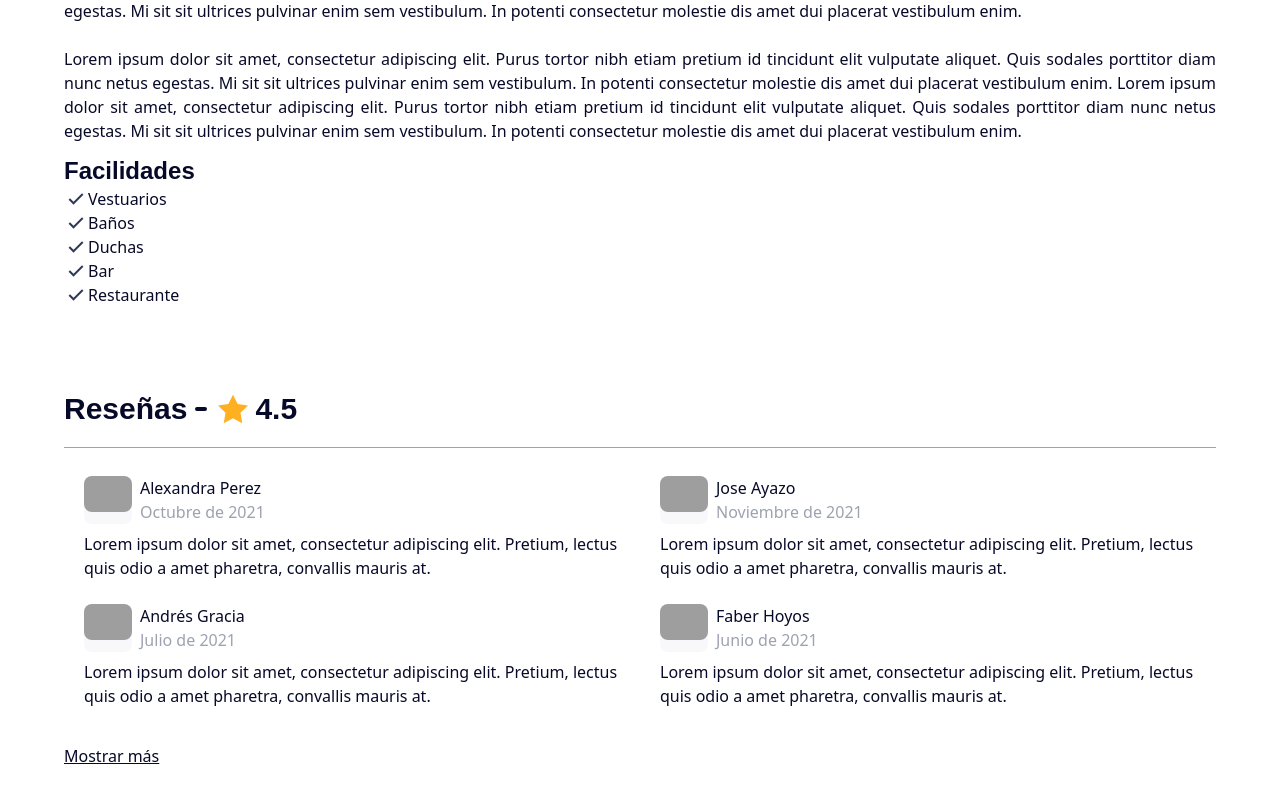
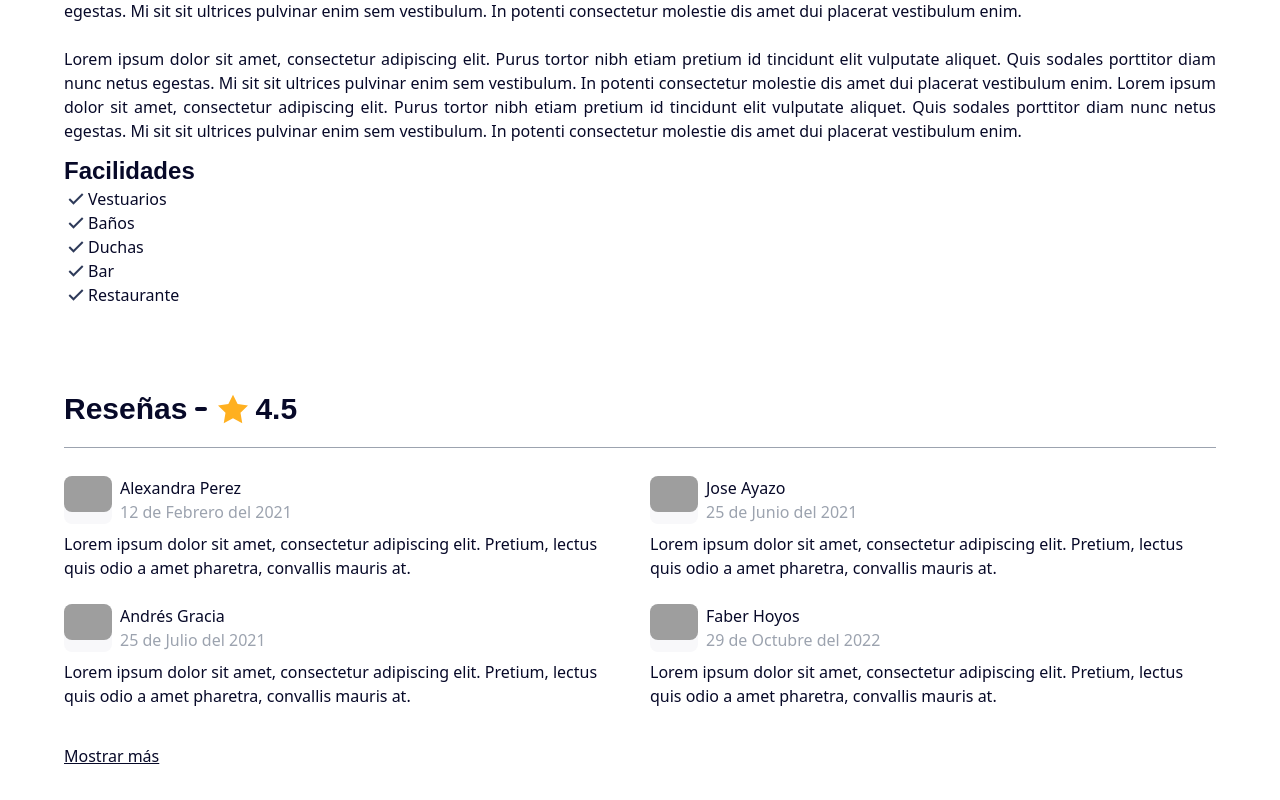
Before and after one commit to ProyectW/arenation, a React (Create React App) app: page /arenas/selected in a window 1280 px wide. Shown: the part 406-1206 px from the top of the page. Built offline with nearby package versions, Linux system fonts and the light colour scheme; grey boxes are pictures that could not be loaded.

Commit message:
utils/fecha mandamos la fecha para que este devuelva una fecha en letras

```diff
--- a/src/components/Reviews/ArenaReview.js
+++ b/src/components/Reviews/ArenaReview.js
@@ -1,6 +1,7 @@
 import React from "react";
 import Avatar from "../Avatars/Avatar";
 import { ReactComponent as IconStar } from "../../../src/assets/img/iconStar.svg";
+import Fecha from '../../utils/Fecha';
 
 export default function ArenaReview(props) {
     return(
@@ -12,11 +13,11 @@ export default function ArenaReview(props) {
                     {props.puntuacion}
                 </h2>
             </div>
-            <div className="my-5 grid grid-cols-2">
+            <div className="my-5 grid grid-cols-2 gap-x-5">
                 {
                     props.comentarios.map((e)=>{
                         return(
-                            <div className="px-5 py-2">
+                            <div className="py-2">
                                 <div className="flex flex-row">
                                     <Avatar
                                         isLogged={true}
@@ -24,7 +25,7 @@ export default function ArenaReview(props) {
                                     />
                                     <div className="ml-2 flex flex-col">
                                         <label className="text-secondary-dark">{e.nombre}</label>
-                                        <label className="text-secondary-gray">{e.fecha}</label>
+                                        <label className="text-secondary-gray"><Fecha fecha={e.fecha}/></label>
                                     </div>
                                 </div>
                                 <div className="my-2">
--- a/src/pages/SelectedArena.js
+++ b/src/pages/SelectedArena.js
@@ -22,22 +22,22 @@ export default class SelectedArena extends React.Component {
                     comentarios={[
                         {avatar: '',
                         nombre:'Alexandra Perez',
-                        fecha:'Octubre de 2021',
+                        fecha:'2021/02/12',
                         comentario: 'Lorem ipsum dolor sit amet, consectetur adipiscing elit. Pretium, lectus quis odio a amet pharetra, convallis mauris at. '
                         },
                         {avatar: '',
                         nombre:'Jose Ayazo',
-                        fecha:'Noviembre de 2021',
+                        fecha:'2021/06/25',
                         comentario: 'Lorem ipsum dolor sit amet, consectetur adipiscing elit. Pretium, lectus quis odio a amet pharetra, convallis mauris at. '
                         },
                         {avatar: '',
                         nombre:'Andrés Gracia',
-                        fecha:'Julio de 2021',
+                        fecha:'2021/07/25',
                         comentario: 'Lorem ipsum dolor sit amet, consectetur adipiscing elit. Pretium, lectus quis odio a amet pharetra, convallis mauris at. '
                         },
                         {avatar: '',
                         nombre:'Faber Hoyos',
-                        fecha:'Junio de 2021',
+                        fecha:'2022/10/29',
                         comentario: 'Lorem ipsum dolor sit amet, consectetur adipiscing elit. Pretium, lectus quis odio a amet pharetra, convallis mauris at. '
                         }
                     ]}
--- /dev/null
+++ b/src/utils/Fecha.js
@@ -0,0 +1,45 @@
+export default function Fecha(props) {
+
+    const date = new Date(props.fecha);
+
+    const day = date.getDate();
+    const month = date.getMonth();
+    const year = date.getFullYear();
+
+    const mes = ['Enero','Febrero','Marzo','Abril','Mayo','Junio','Julio','Agosto','Septiembre','Octubre','Noviembre','Diciembre'];
+
+    return (day +' de '+ mes[month] + ' del ' + year);
+}
+
+export function FechaDiaMes(props) {
+
+    const date = new Date(props.fecha);
+
+    const day = date.getDate();
+    const month = date.getMonth();
+
+    const mes = ['Enero','Febrero','Marzo','Abril','Mayo','Junio','Julio','Agosto','Septiembre','Octubre','Noviembre','Diciembre'];
+
+    return (day +' de '+ mes[month]);
+}
+
+export function FechaMesYear(props) {
+
+    const date = new Date(props.fecha);
+
+    const month = date.getMonth();
+    const year = date.getFullYear();
+
+    const mes = ['Enero','Febrero','Marzo','Abril','Mayo','Junio','Julio','Agosto','Septiembre','Octubre','Noviembre','Diciembre'];
+
+    return (mes[month] + ' del ' + year);
+}
+
+export function FechaYear(props) {
+
+    const date = new Date(props.fecha);
+
+    const year = date.getFullYear();
+
+    return (year);
+}
```
